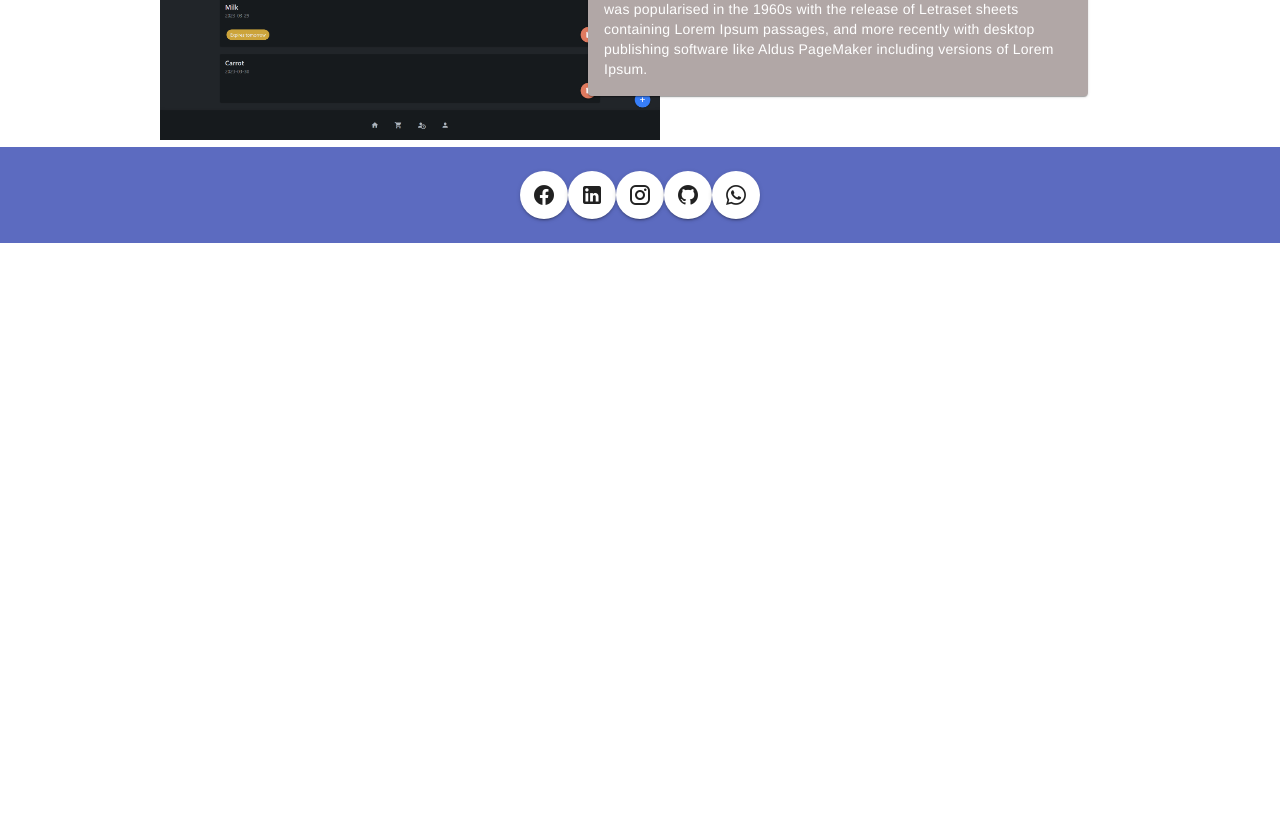
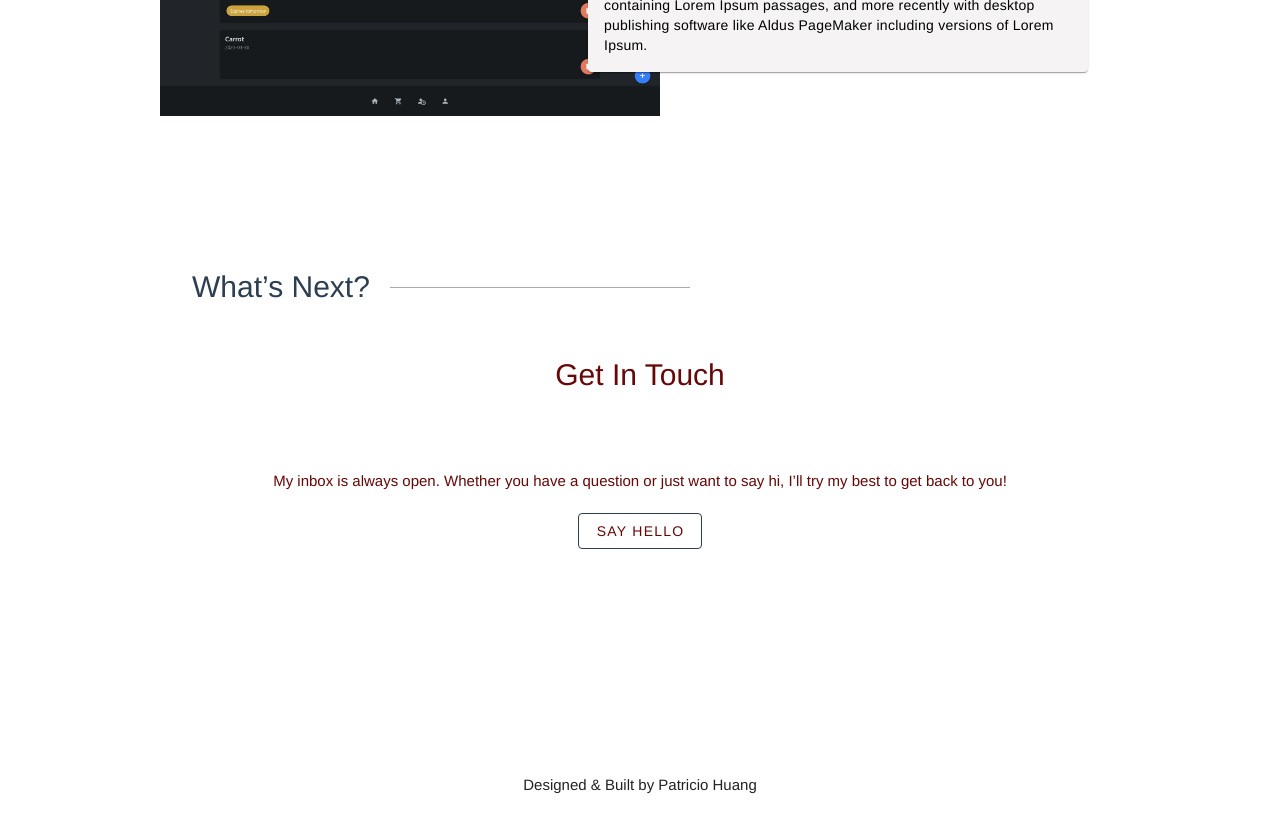
Before and after one commit to patriciohuang/portfolio, a Vue app: page / in a window 1280 px wide. Shown: the part 1880-2701 px from the top of the page. Before the commit the page ends 2123 px from the top, so only its background shows below. Built offline with nearby package versions, Linux system fonts and the light colour scheme.

Commit message:
Fix bars icon font-awesome & contact component

```diff
--- a/index.html
+++ b/index.html
@@ -3,7 +3,6 @@
   <head>
     <meta charset="UTF-8">
     <link rel="icon" href="/favicon.ico">
-    <link href="http://cdnjs.cloudflare.com/ajax/libs/font-awesome/4.3.0/css/font-awesome.css" rel="stylesheet"  type='text/css'>
     <meta name="viewport" content="width=device-width, initial-scale=1.0">
     <title>Patricio Huang - Portfolio</title>
   </head>
--- a/src/assets/main.css
+++ b/src/assets/main.css
@@ -42,7 +42,7 @@ ul li{
 }
 section{
     padding-top: 100px;
-    width: 90%;
+    width: 80%;
     margin: auto;
 }
 img {
@@ -69,8 +69,21 @@ picture {
         width: 70%;
         margin: auto;
     }
-}
-@media (min-width: 481px) and (max-width: 1279px){
+    footer #social-links {
+        width: 40px;
+        position: fixed;
+        bottom: 0px;
+        left: 40px;
+        right: auto;
+    }
+    footer #social-links::after {
+        content: "";
+        display: block;
+        width: 1px;
+        height: 90px;
+        margin: 0px auto;
+        background-color: #660708;
+    }
 }
 @media (max-width: 959px) {
     section{
@@ -122,6 +135,16 @@ picture {
         display: flex;
         flex-direction: column;
     }
+    footer{
+        display: flex;
+        flex-direction: column;
+    }
+    footer #social-links ul{
+        display: flex;
+    }
+    footer #social-links ul li{
+        padding: 10px;
+    }
 }
 a,a:visited {
     text-align: center;
--- /dev/null
+++ b/src/components/Contact.vue
@@ -0,0 +1,31 @@
+<template>
+    <section id="contact">
+        <h2 class="numbered-heading">What’s Next?</h2>
+        <p id="contact-p">Get In Touch</p>
+        <div>
+            <p>My inbox is always open. Whether you have a question or just want to say hi, I’ll try my best to get back to you!</p>
+            <v-btn variant="outlined">
+                <a href="mailto:patriciohuang20@gmail.com" rel="noopener noreferrer" target="_blank">Say Hello</a>
+            </v-btn>
+        </div>
+    </section>
+</template>
+<style>
+#contact-p {
+    font-size: 2em;
+}
+#contact div{
+    padding: 50px 0 200px 0;
+    margin: auto;
+    display: flex;
+    flex-direction: column;
+    align-items: center;
+    width: 90%;
+}
+#contact div p {
+    padding: 20px 0;
+}
+#contact p {
+    text-align: center;
+}
+</style>
--- a/src/components/Footer.vue
+++ b/src/components/Footer.vue
@@ -1,14 +1,18 @@
 <template>
   <v-footer
-    class="bg-indigo-lighten-1 text-center d-flex justify-center py-6"
+    class="text-center d-flex justify-center py-6"
   >
-    <div v-for="icon in icons">
-      <a :href="icon.href" target="_blank" style="text-decoration: none;">
-        <v-btn
-        :key="icon.icon"
-        :icon="icon.icon"
-      ></v-btn>
-    </a>
+    <div id="social-links">
+      <ul>
+        <li v-for="icon in icons">
+          <a :href="icon.href" target="_blank" style="text-decoration: none;">
+          <span :class="icon.icon"></span></a>
+        </li>
+      </ul>
+
+    </div>
+    <div>
+      Designed & Built by Patricio Huang
     </div>
   </v-footer>
 </template>
@@ -16,23 +20,23 @@
   export default {
     data: () => ({
       icons: [{
-        icon: 'mdi-facebook',
+        icon: 'mdi mdi-facebook',
         href: 'https://www.facebook.com/patricio.huang'
       },
       {
-        icon: 'mdi-linkedin',
+        icon: 'mdi mdi-linkedin',
         href: 'https://www.linkedin.com/in/patricio-huang-055b05129/'
       },
       {
-        icon: 'mdi-instagram',
+        icon: 'mdi mdi-instagram',
         href: 'https://www.instagram.com/pato_h7/?next=%2F'
       },
       {
-        icon: 'mdi-github',
+        icon: 'mdi mdi-github',
         href: 'https://github.com/patriciohuang'
       },
       {
-        icon: 'mdi-whatsapp',
+        icon: 'mdi mdi-whatsapp',
         href: 'https://wa.me/31687388726'
       },
       ],
--- a/src/components/Home.vue
+++ b/src/components/Home.vue
@@ -13,7 +13,6 @@
         </div>
         <p class="pt-6">Passionate about web development with a strong willingness to learn, I know my versatile skills and qualifications will make me an asset to the team.
         </p>
-        <i class="fas fa-bars"></i>
       </div>
     </div>
   </section>
--- a/src/components/NavbarList.vue
+++ b/src/components/NavbarList.vue
@@ -6,7 +6,7 @@
         <a href="#work" class="text-button text-decoration-none" @click="toggleNav()">Work</a>
         <a href="#contact" class="text-button text-decoration-none"  @click="toggleNav()">Contact</a>
         <a href="javascript:void(0);" class="icon" @click="toggleNav()">
-            <i class="fa fa-bars"></i>
+            <font-awesome-icon :icon="['fas', 'fa-bars']" />
         </a>
     </nav>
 </template>
--- a/src/components/Work.vue
+++ b/src/components/Work.vue
@@ -23,7 +23,7 @@
                 remaining essentially unchanged. It was popularised in the 1960s with
                 the release of Letraset sheets containing Lorem Ipsum passages,
                 and more recently with desktop publishing software like Aldus
-                PageMaker including versions of Lorem Ipsum." position="relative" color="#B1A7A6"></v-card>
+                PageMaker including versions of Lorem Ipsum." position="relative" color="#F5F3F4"></v-card>
             </v-col>
         </v-row>
     </section>
--- a/src/main.js
+++ b/src/main.js
@@ -49,9 +49,18 @@ const vuetify = createVuetify({
 
 
 
+/* import the fontawesome core */
+import { library } from '@fortawesome/fontawesome-svg-core'
+/* import font awesome icon component */
+import { FontAwesomeIcon } from '@fortawesome/vue-fontawesome'
+/* import specific icons */
+import { faBars } from '@fortawesome/free-solid-svg-icons'
+/* add icons to the library */
+library.add(faBars)
 
-const app = createApp(App)
+const app = createApp(App) // create Vue app
 
+app.component('font-awesome-icon', FontAwesomeIcon)
 app.use(router)
 app.use(vuetify)
 app.mount('#app')
--- a/src/views/Home.vue
+++ b/src/views/Home.vue
@@ -2,12 +2,14 @@
   <Home />
   <About />
   <Work />
+  <Contact />
 </template>
 <script>
 import Home from '@/components/Home.vue';
 import About from '@/components/About.vue';
 import Work from '@/components/Work.vue';
+import Contact from '@/components/Contact.vue';
 export default {
-  components: { Home, About, Work }
+  components: { Home, About, Work, Contact }
 }
 </script>
```
